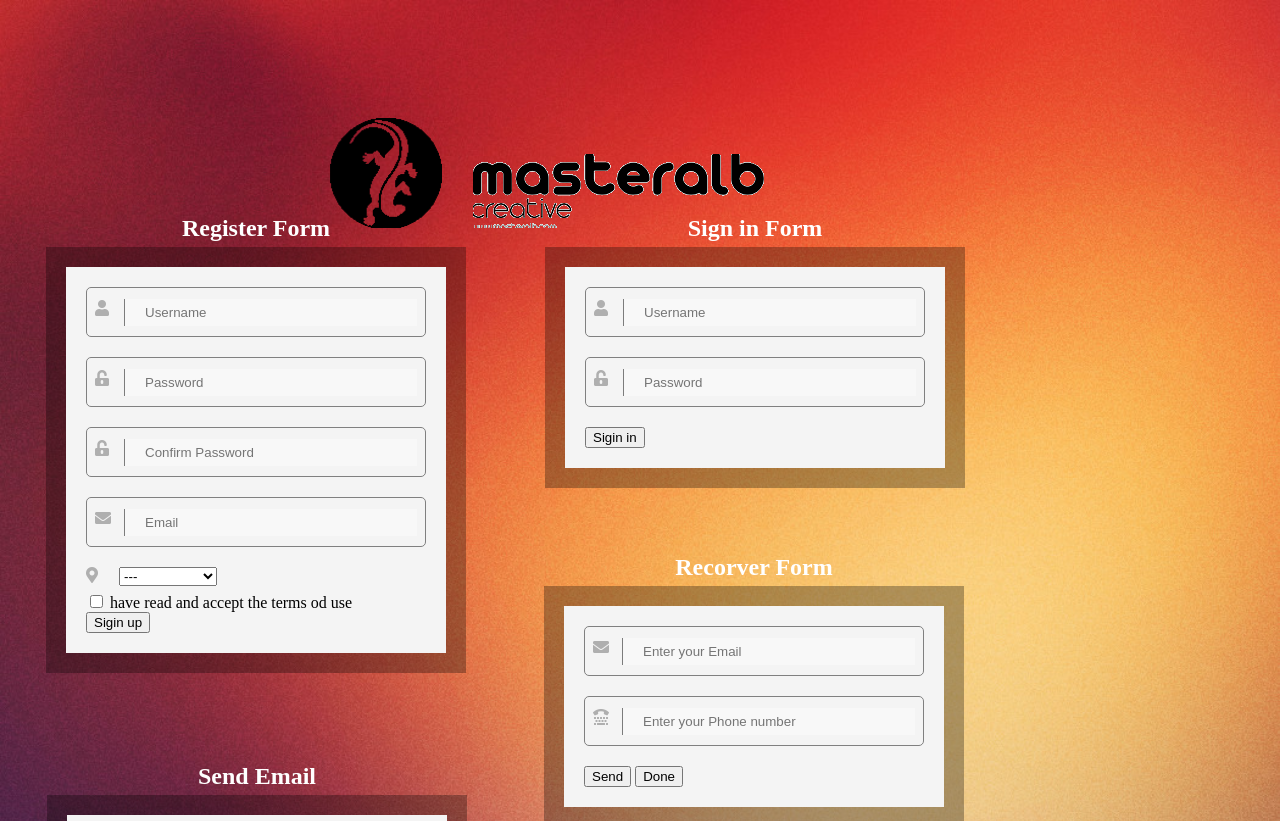
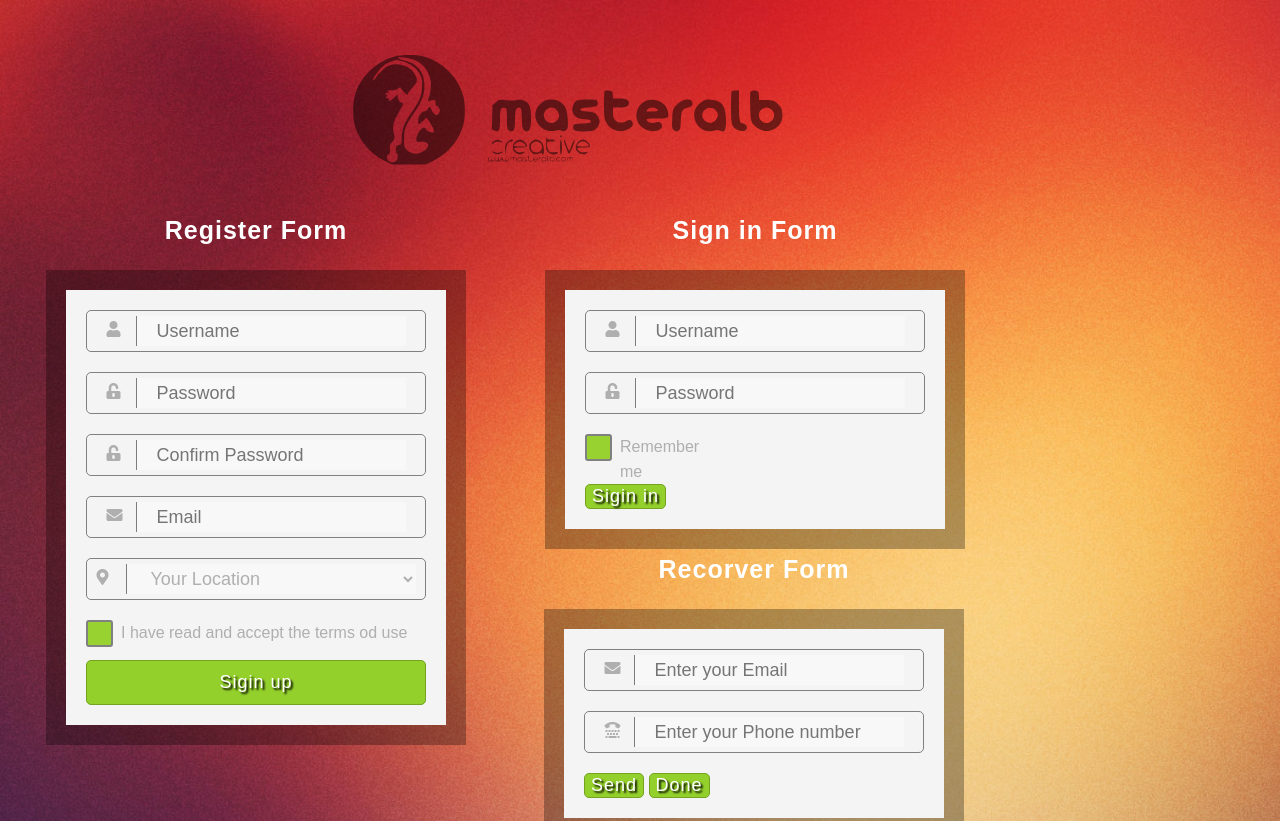
Before and after one commit to frontendagnes/challenge-one, a website: page index.html in a window 1280 px wide. Shown: the top 821 px of the page. Drawn offline with Linux system fonts and the light colour scheme.

Commit message:
commit#3

```diff
--- a/index.html
+++ b/index.html
@@ -11,8 +11,9 @@
 <body>
     <main>
         <div class = "head">
-            <img src="img/lizard.png" class="lizard"/>
-            <img src="img/logo.png" class="logo" />
+            <img src="svg/lizard.svg" class="lizard"/>
+            <img src="svg/logo.svg" class="logo" />
+            <img src="svg/link.svg" class = "link" />
         </div>
         <article class = "register-form">
             <h3>Register Form</h3>
@@ -33,10 +34,10 @@
                     <Label for="email"><i class="fas fa-envelope"></i></Label>
                     <input type="email" id="email" class="input-txt" placeholder="Email">
                 </div>
-                <div class="select-div">
+                <div class="input-div">
                     <Label for="location"><i class="fas fa-map-marker-alt"></i></Label>
-                    <select id="location">
-                        <option> --- </option>
+                    <select id="location" class="input-txt">
+                        <option value="your-location"> Your Location </option>
                         <option value="warszawa">Warszawa</option>
                         <option value="krakow">Kraków</option>
                         <option value="zakopane">Zakopane</option>
@@ -46,9 +47,9 @@
                     </select>
                 </div>
                 <div class = "check-div">
-                    <input type="checkbox" id="confirm-things"> <label for="confirm-things">have read and accept the terms od use</label>
+                    <input type="checkbox" id="confirm-things" checked> <label for="confirm-things" class="confirm-things">I have read and accept the terms od use</label>
                 </div>
-                <button type="submit" class="btn-submit">Sigin up</button>
+                <button type="submit" class="btn-submit btn-sign-up">Sigin up</button>
             </form>
         </article>
         <article class="sign-in">
@@ -61,6 +62,9 @@
                 <div class="input-div">
                     <Label for="password1"><i class="fas fa-unlock-alt"></i></Label>
                     <input type="password" id="password1" class="input-txt" placeholder="Password">
+                </div>
+                <div class = "check-div-sign">
+                    <input type="checkbox" id="confirm-things" checked> <label for="confirm-things" class="confirm-things">Remember me</label>
                 </div>
                 <button type="submit" class="btn-submit">Sigin in</button>
             </form>
@@ -77,7 +81,7 @@
                     <input type="tel" id="phone" class="input-txt" placeholder="Enter your Phone number">
                 </div>
                 <button type="submit" class="btn-submit">Send</button>
-                <button type="submit" class="btn-submit">Done</button>
+                <button type="submit" class="btn-submit" disabled>Done</button>
             </form>
         </article>
         <article class = "subscribe-form">
@@ -111,9 +115,9 @@
             </form>
         </article>
         <div class="foto">
-            <img src="img/lizard.png">
-            <img src="img/logo.png" >
-            <span>www.mosteralb.com</span>
+            <img src="svg/lizard.svg">
+            <img src="svg/logo.svg" >
+            <img src="svg/link.svg">
         </div>
     </main>
 </body>
--- a/style.css
+++ b/style.css
@@ -3,11 +3,13 @@ body{
     padding: 0;
     background:url('/img/tlo.jpg');
     background-size: cover;
+    font-family: Arial, Helvetica, sans-serif;
 }
 main{
     position: relative;
     padding-bottom: 60px;
 }
+
 i{
     width: 29px;
     height: 25px;
@@ -19,31 +21,42 @@ form{
     /* border-radius: 5px; */
     -webkit-box-shadow: 0px 0px 0px 20px rgba(0,0,0,0.3);
     -moz-box-shadow: 0px 0px 0px 20px rgba(0,0,0,0.3);
-    box-shadow: 0px 0px 0px 20px rgba(0,0,0,0.3)
+    box-shadow: 0px 0px 0px 20px rgba(0,0,0,0.3);
+    margin-top: 45px;
 }
-.head{
-    position: absolute;
-    left: 327px;
-    top:118px;
-}
+
 h3{
     text-align: center;
     color: white;
-    margin-bottom: 25px;
-    font-size: 24px;
+    font-size: 25px;
+    letter-spacing: 1px;
 }
 .lizard{
+    position: absolute;
+    top:55px;
+    left:350px;
     width: 118px;
-    margin: 0;
-    margin-right: 20px;
-    padding: 0;
+}
+.logo{
+    position: absolute;
+    height: 75px;
+    width: 300px;
+    top:90px;
+    left:488px;
+}
+.link{
+    position: absolute;
+    left:488px;
+    top:155px;
+    width: 85px;
+    height: 7px;
 }
 article{
   width: 380px;
 
 }
 .input-div{
-    height: 48px;
+    height: 40px;
     border: 1px solid grey;
     background-color: #f4f4f4;
     display: flex;
@@ -53,13 +66,18 @@ article{
     margin-bottom: 20px;
 }
 .input-txt{
+    box-sizing: border-box;
     background-color: #f8f8f8;
     border: none;
-    height: 25px;
+    height: 30px;
     width: 270px;
     border-left: 1px solid rgba(0,0,0,0.5);
     padding-left: 20px;
     color: #afafaf;
+    font-size: 18px;
+}
+#location{
+    width: 290px;
 }
 textarea{
     box-sizing: border-box;
@@ -93,7 +111,7 @@ textarea{
 .send-email{
     position: absolute;
     left:67px;
-    top:739px;
+    top:800px;
 }
 .foto{
     position: absolute;
@@ -101,3 +119,70 @@ textarea{
     top:1161px;
     margin-bottom: 80px;
 }
+.check-div{
+    margin-bottom: 15px;
+}
+
+.btn-submit{
+    background-color: #93d02b;
+    color: white;
+    font-size: 18px;
+    border-radius: 5px;
+    letter-spacing: 1px;
+    border: 1px solid #74a322;
+    text-shadow: 2px 2px 2px #000000;
+}
+
+.btn-sign-up{
+    width: 340px;
+    height: 45px;
+
+}
+label{
+    line-height: 25px;
+    color: #afafaf;
+}
+
+#confirm-things,
+#send-copy{
+    display: none;
+}
+input[type = checkbox] + label{
+    position: relative;
+    padding-left:35px;
+    cursor: pointer;
+    display: flex;
+    flex-flow: row wrap;
+    /* justify-content: center; */
+}
+input[type=checkbox] + label:before{
+    position: absolute;
+    content: "";
+    display: block; /* koniecznie element blokowy, aby móc nadać odpowiednie wymiary */
+    width: 15px;
+    height: 15px;
+    top: 0; /* ustalamy pozycje */
+    left: 0;
+     /* dodamy jeszcze odpowiedni kursor */
+    transition: all .4s ease;
+    -webkit-transition: all .7s ease;
+    background-color: white;
+    border: 2px solid grey;
+    border-radius: 3px;
+    padding: 4px;
+}
+input[type=checkbox]:checked + label:before{
+    background-color: #97d230;
+
+}
+input[type=checkbox]:disabled + label:before{
+    background-color: #b6b6b6;
+    border-color: #b6b6b6;
+}
+input[type=checkbox]:checked:disabled + label:before{
+    background-color: #cccccc;
+    border-color: #b6b6b6;
+}
+.check-div-sign{
+    width:40%;
+}
```
Also changed, not shown: svg/lizard.html (added, +33 -0 lines), svg/link.svg (added), svg/lizard.svg (added), svg/logo.svg (added).
